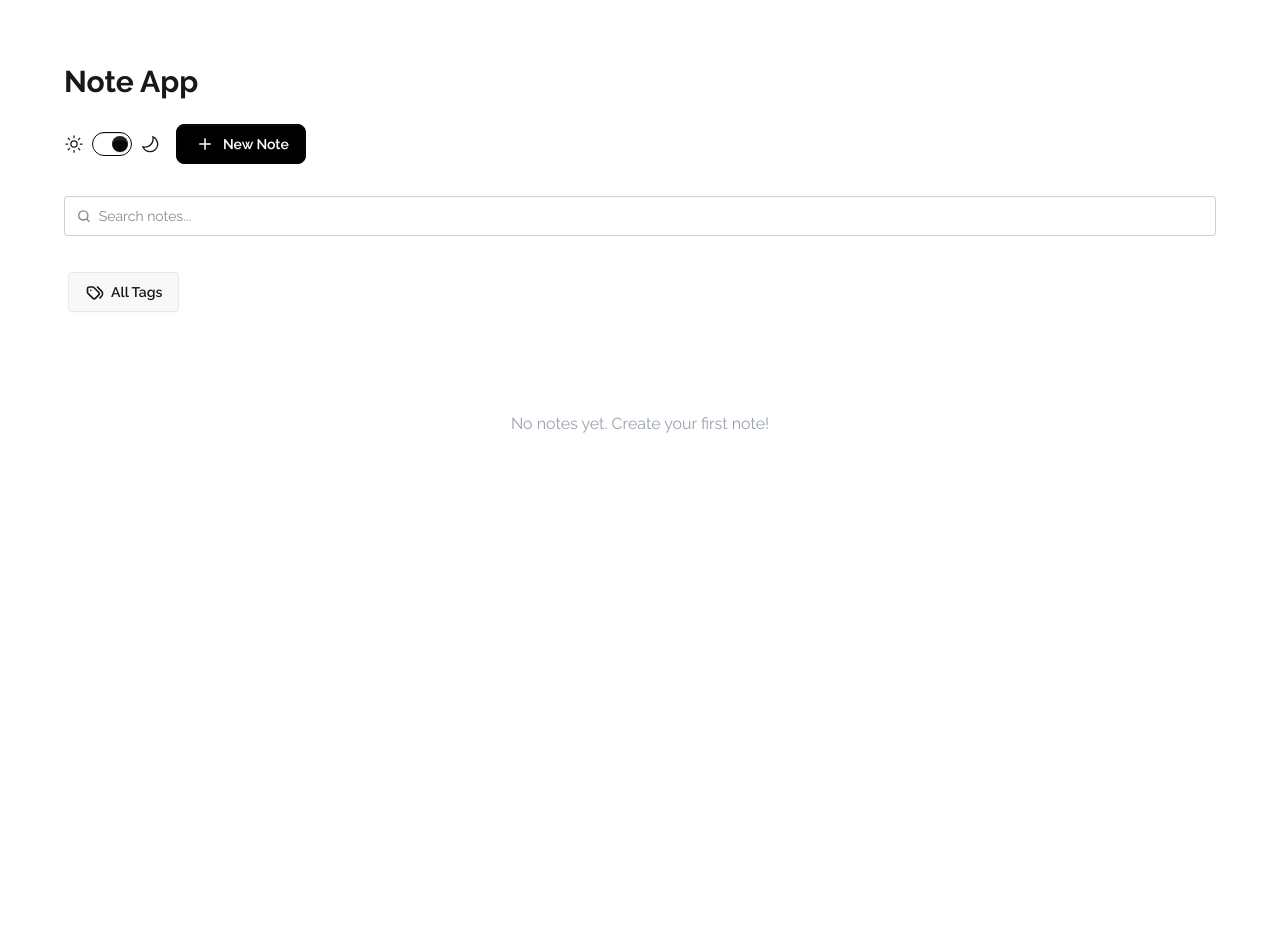
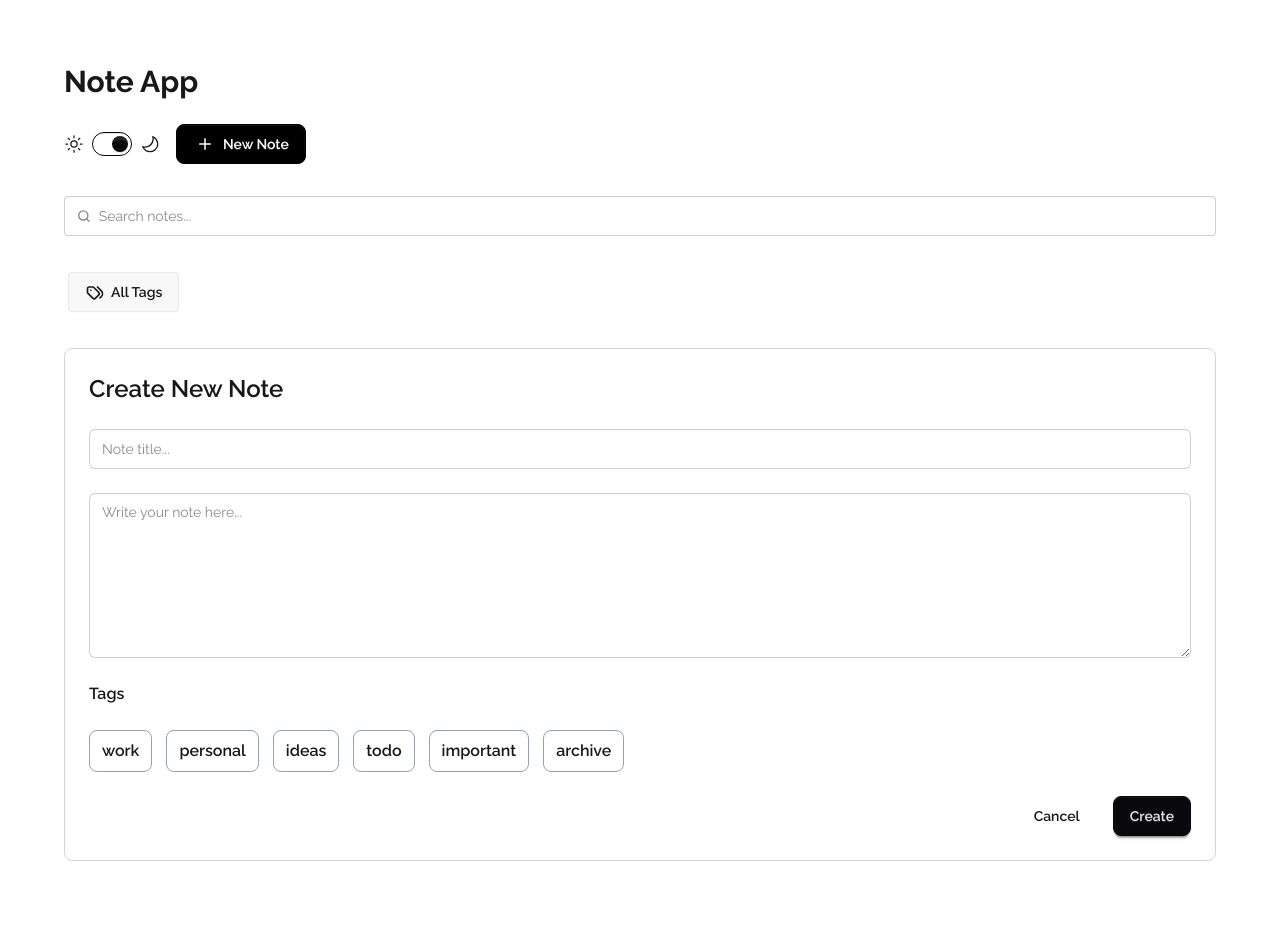
Before and after one commit to Cybite-Academy/NoteApp, a React (Vite) app: page / in a window 1280 px wide. Shown: the top 952 px of the page. Before the commit the page ends 800 px from the top, so only its background shows below. Built offline with nearby package versions, Linux system fonts and the light colour scheme.

Commit message:
created Create Note component UI...

```diff
--- a/src/App.jsx
+++ b/src/App.jsx
@@ -1,4 +1,5 @@
 import './App.css'
+import CreateNote from './components/CreateNote'
 import Header from './components/Header'
 import Notes from './components/Notes'
 import Search from './components/Search'
@@ -10,6 +11,7 @@ function App() {
       <Header />
       <Search/>
       <Tags/>
+      <CreateNote/>
       <Notes/>
     </main>
   )
--- /dev/null
+++ b/src/Utils/tags.js
@@ -0,0 +1 @@
+ export const tags = ['all tags', 'work', 'personal', 'ideas', 'todo', 'important', 'archive'];
--- a/src/components/CreateNote.jsx
+++ b/src/components/CreateNote.jsx
@@ -1,11 +1,32 @@
-
+import { tags } from "../Utils/tags"
 
 const CreateNote = () => {
-  return (
-    <div>
+    function filter(tags) {
+        const filteredTags = tags.filter((tag) => { return tag !== 'all tags' })
 
-    </div>
-  )
+        return filteredTags.map((tag, index) => {
+            return <div key={index} className="py-2 px-3 border border-gray-400 rounded-lg font-semibold cursor-pointer hover:bg-gray-200">{tag}</div>
+        })
+
+    }
+
+    return (
+        <section className="flex flex-col gap-6 border border-gray-300 p-6 rounded-lg">
+            <h2 className="text-2xl font-semibold">Create New Note</h2>
+            <input type="text" placeholder="Note title..." className="w-full input rounded-md" />
+            <textarea className="w-full textarea rounded-md" rows={7} placeholder="Write your note here..."></textarea>
+
+            <p className="font-semibold">Tags</p>
+            <section className="flex gap-3.5 flex-wrap">
+                {filter(tags)}
+            </section>
+
+            <section className="flex gap-4 w-full justify-end">
+                <button className="btn btn-ghost rounded-lg">Cancel</button>
+                <button className="btn btn-neutral rounded-lg">Create</button>
+            </section>
+        </section>
+    )
 }
 
 export default CreateNote
--- a/src/components/Tags.jsx
+++ b/src/components/Tags.jsx
@@ -1,7 +1,7 @@
 import { TbTags } from "react-icons/tb";
+import {tags} from '../Utils/tags'
+const Tags = () => {
 
-const Tags = () => {
-    const tags = ['all tags', 'work', 'personal', 'ideas', 'todo', 'important', 'archive'];
     return (
         <div className="dropdown dropdown-start ">
             <section tabIndex={0} role="button" className="btn m-1">
```
